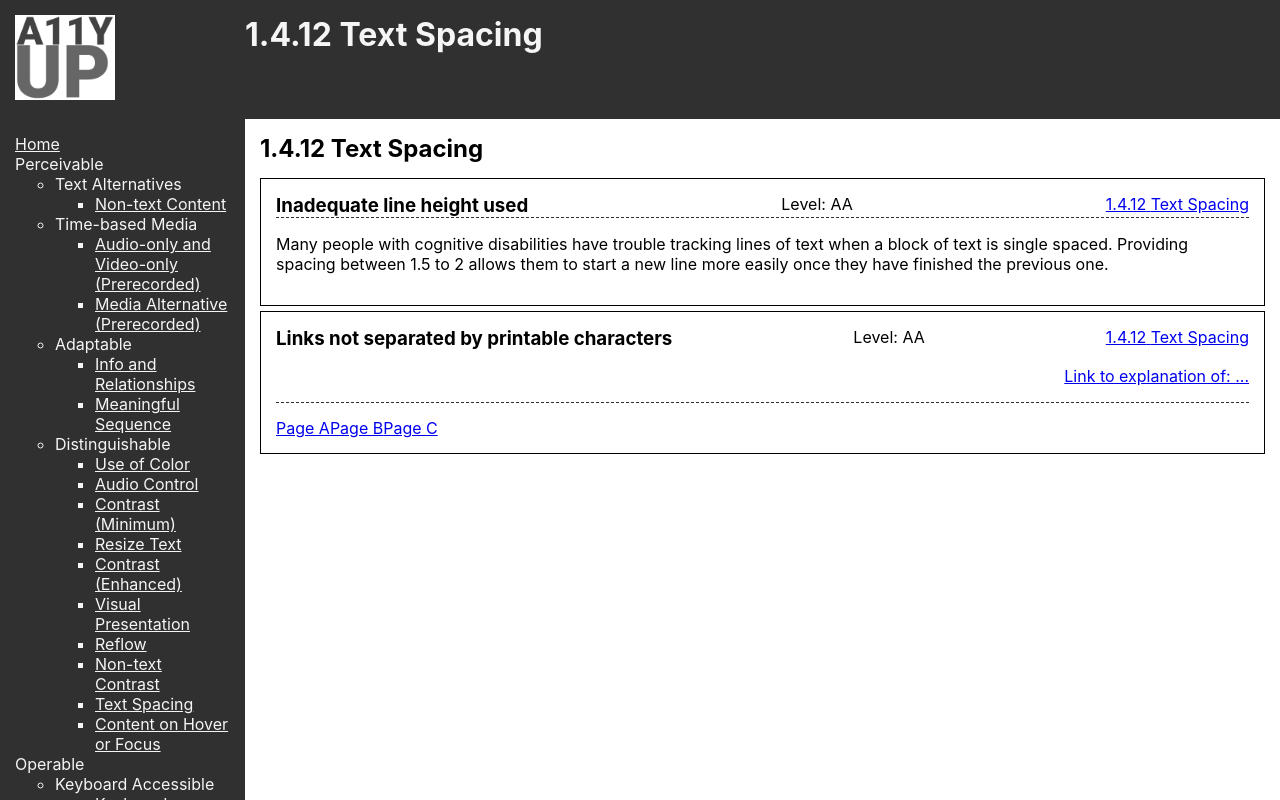
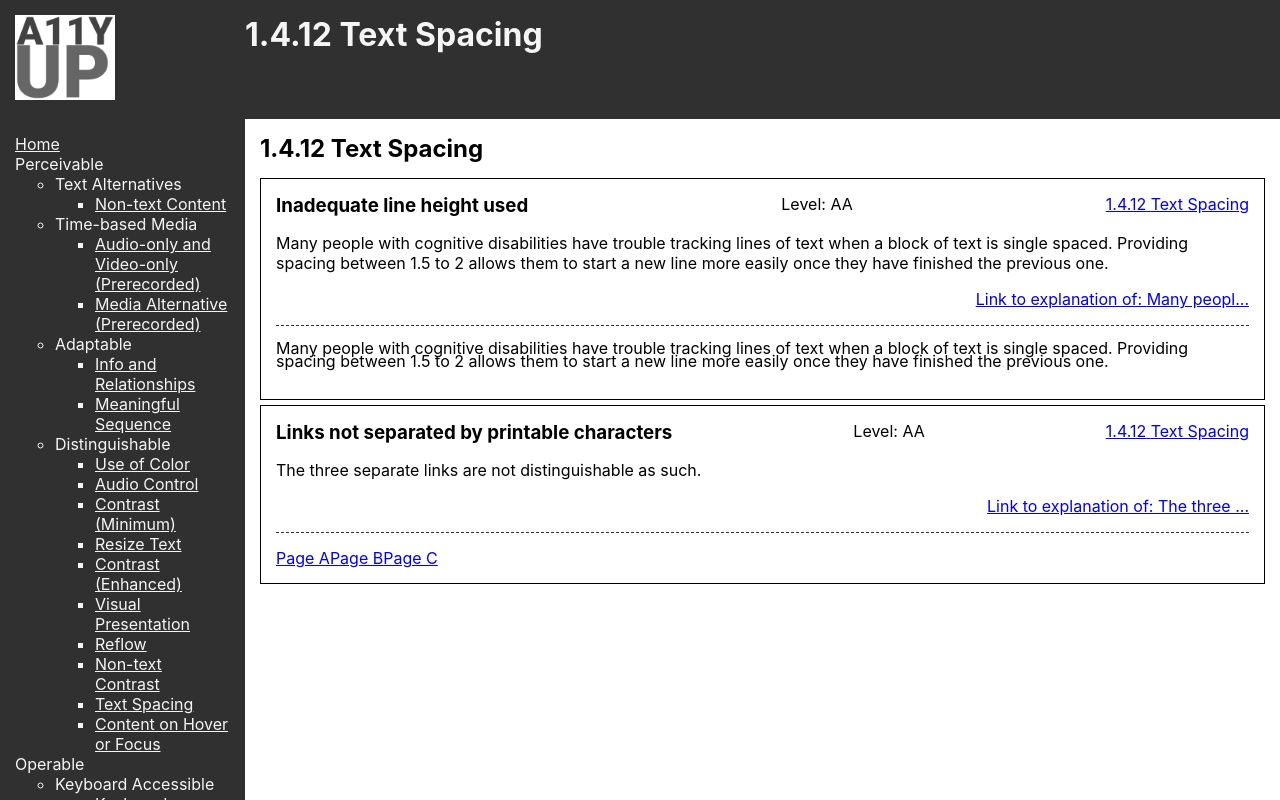
Before and after one commit to hannes-schwarzer/a11y-test-system-improving, a React (Create React App) app: page /wcag/text-spacing in a window 1280 px wide. Shown: the top 800 px of the page. Built offline with nearby package versions, Linux system fonts and the light colour scheme.

Commit message:
content control for TextSpacing.tsx

```diff
--- a/src/routes/WcagTestCases/1_Perceivable/1.4_Distinguishable/TextSpacing.css
+++ b/src/routes/WcagTestCases/1_Perceivable/1.4_Distinguishable/TextSpacing.css
@@ -1,3 +1,3 @@
 .line-height {
-    line-height: 90%;
+    line-height: 80%;
 }
--- a/src/routes/WcagTestCases/1_Perceivable/1.4_Distinguishable/TextSpacing.tsx
+++ b/src/routes/WcagTestCases/1_Perceivable/1.4_Distinguishable/TextSpacing.tsx
@@ -1,5 +1,6 @@
 import { TestCase, Level } from "../../../../components/TestCase/TestCase";
 import { Frame } from "../../../../components/Frame/Frame";
+import "./TextSpacing.css";
 
 interface Props {
   pageTitle: string;
@@ -17,6 +18,12 @@ export const TextSpacing = (props: Props) => {
           }
           successCriterionNumber={"1.4.12"}
           level={Level.AA}
+          linkToExplanation={
+            "https://www.w3.org/WAI/WCAG21/Techniques/css/C21.html"
+          }
+          explanation={
+            "Many people with cognitive disabilities have trouble tracking lines of text when a block of text is single spaced. Providing spacing between 1.5 to 2 allows them to start a new line more easily once they have finished the previous one."
+          }
         >
           <p className={"line-height"}>
             Many people with cognitive disabilities have trouble tracking lines
@@ -36,6 +43,9 @@ export const TextSpacing = (props: Props) => {
           linkToExplanation={
             "https://www.w3.org/WAI/WCAG21/Understanding/text-spacing.html"
           }
+          explanation={
+            "The three separate links are not distinguishable as such."
+          }
         >
           <a href={"a.html"}>Page A</a>
           <a href={"b.html"}>Page B</a>
```
